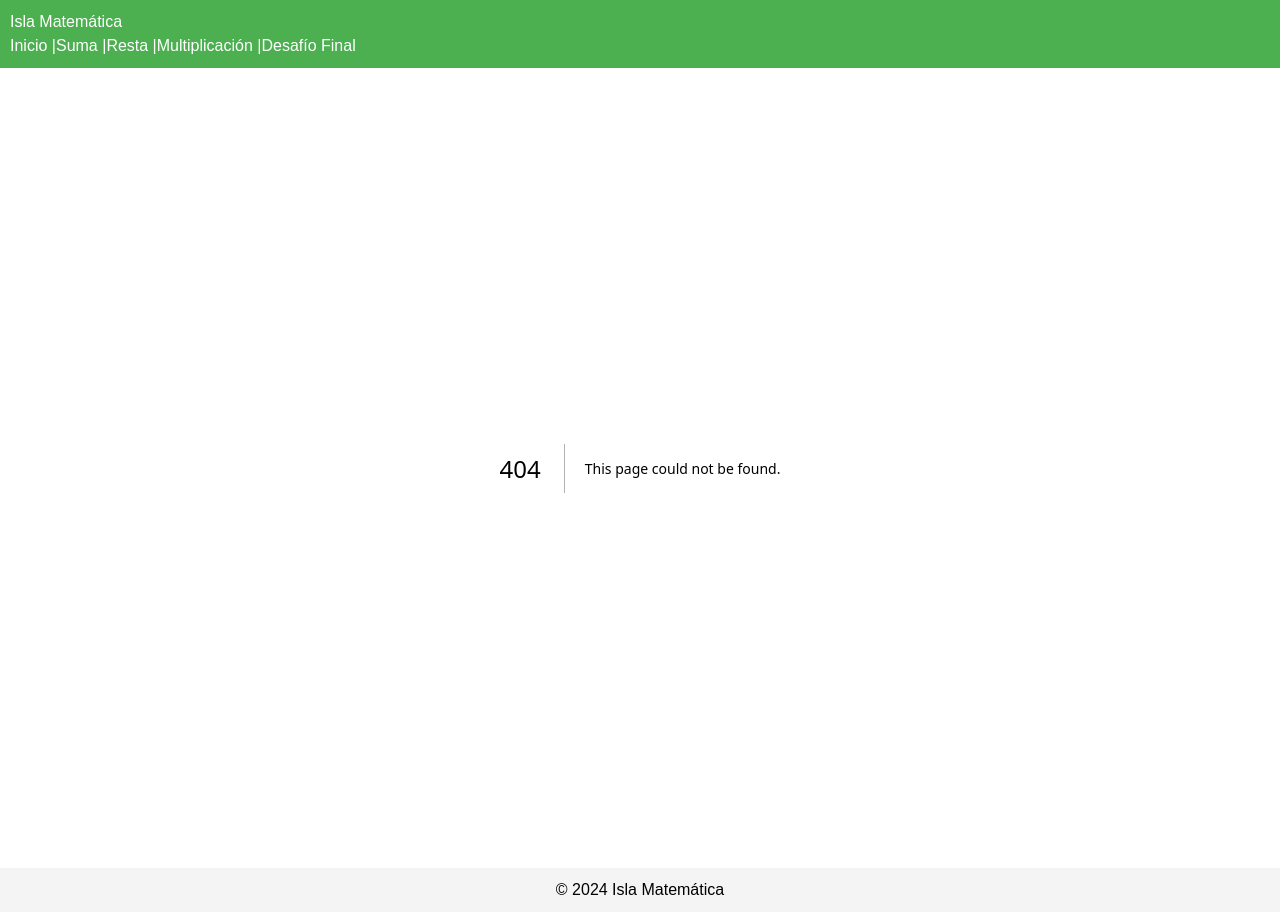
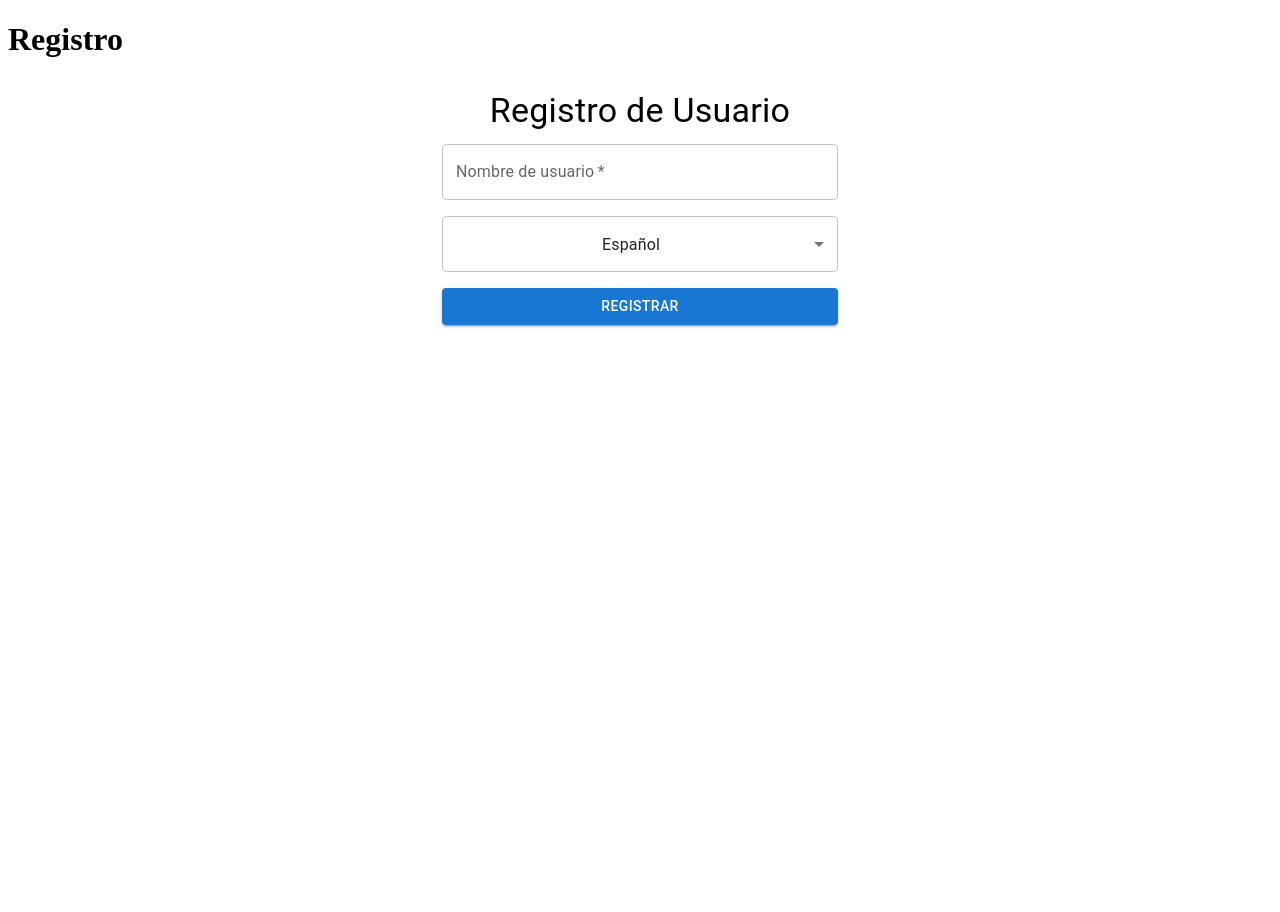
Before and after one commit to anttttos/IslaMatematica, a Next.js app: page /register in a window 1280 px wide. Before the commit this address had no page. After the commit the page ends 800 px from the top, so only its background shows below. Built offline with nearby package versions, Linux system fonts and the light colour scheme.

Commit message:
Configuracion de registro

```diff
--- a/components/RegisterForm.js
+++ b/components/RegisterForm.js
@@ -1,26 +1,65 @@
 // components/RegisterForm.js
 import { useState } from 'react';
-import bcrypt from 'bcryptjs';
+import { TextField, Button, Container, Typography, Select, MenuItem, Box } from '@mui/material';
 
 const RegisterForm = () => {
   const [username, setUsername] = useState('');
-  const [password, setPassword] = useState('');
+  const [language, setLanguage] = useState('es'); // Idioma predeterminado
+  const [message, setMessage] = useState(''); // Mensaje de feedback
 
-  const handleRegister = async () => {
-    const salt = await bcrypt.genSalt(10);
-    const hashedPassword = await bcrypt.hash(password, salt);
+  const handleSubmit = async (e) => {
+    e.preventDefault();
 
-    // Guarda el usuario y la contraseña cifrada en la base de datos a través de una API
-    // Aquí puedes usar axios para enviar los datos a la API
+    // Enviar los datos del usuario a la API
+    const res = await fetch('/api/usuarios', {
+      method: 'POST',
+      headers: {
+        'Content-Type': 'application/json',
+      },
+      body: JSON.stringify({ username, language }),
+    });
+
+    if (res.ok) {
+      setMessage('Usuario registrado con éxito');
+      setUsername(''); // Limpiar el campo de nombre de usuario
+    } else {
+      setMessage('Hubo un error al registrar el usuario');
+    }
   };
 
   return (
-    <div>
-      <h2>Registro de Usuario</h2>
-      <input type="text" placeholder="Nombre de usuario" value={username} onChange={(e) => setUsername(e.target.value)} />
-      <input type="password" placeholder="Contraseña" value={password} onChange={(e) => setPassword(e.target.value)} />
-      <button onClick={handleRegister}>Registrar</button>
-    </div>
+    <Container maxWidth="xs" style={{ marginTop: '2rem', textAlign: 'center' }}>
+      <Typography variant="h4" gutterBottom>
+        Registro de Usuario
+      </Typography>
+      <form onSubmit={handleSubmit}>
+        <Box display="flex" flexDirection="column" gap={2}>
+          <TextField
+            label="Nombre de usuario"
+            variant="outlined"
+            value={username}
+            onChange={(e) => setUsername(e.target.value)}
+            required
+          />
+          <Select
+            value={language}
+            onChange={(e) => setLanguage(e.target.value)}
+            variant="outlined"
+          >
+            <MenuItem value="es">Español</MenuItem>
+            <MenuItem value="en">English</MenuItem>
+          </Select>
+          <Button type="submit" variant="contained" color="primary">
+            Registrar
+          </Button>
+          {message && (
+            <Typography variant="body2" color="textSecondary">
+              {message}
+            </Typography>
+          )}
+        </Box>
+      </form>
+    </Container>
   );
 };
 
--- a/lib/mongodb.js
+++ b/lib/mongodb.js
@@ -4,25 +4,23 @@ import { MongoClient } from 'mongodb';
 let client;
 let clientPromise;
 
-// Verifica que DATABASE_URI esté definida en las variables de entorno
 if (!process.env.DATABASE_URI) {
-  throw new Error('Por favor, agrega tu URI de MongoDB en el archivo .env.local');
+  throw new Error('Please add your Mongo URI to .env.local');
 }
 
 const uri = process.env.DATABASE_URI;
 
-// Manejar la conexión de manera diferente en desarrollo y en producción
 if (process.env.NODE_ENV === 'development') {
-  // En desarrollo, usamos una variable global para mantener la conexión entre cambios de código
   if (!global._mongoClientPromise) {
     client = new MongoClient(uri);
     global._mongoClientPromise = client.connect();
+    console.log('Conectando a MongoDB en modo desarrollo');
   }
   clientPromise = global._mongoClientPromise;
 } else {
-  // En producción, se crea un nuevo cliente para cada conexión
   client = new MongoClient(uri);
   clientPromise = client.connect();
+  console.log('Conectando a MongoDB en modo producción');
 }
 
 export default clientPromise;
--- a/package.json
+++ b/package.json
@@ -15,6 +15,7 @@
     "axios": "^1.7.7",
     "bcryptjs": "^2.4.3",
     "i18next": "^23.16.4",
+    "mongodb": "^6.10.0",
     "next": "15.0.2",
     "react": "19.0.0-rc-02c0e824-20241028",
     "react-dom": "19.0.0-rc-02c0e824-20241028",
--- a/pages/api/register.js
+++ /dev/null
@@ -1,25 +0,0 @@
-// pages/api/usuarios.js
-import clientPromise from '../../lib/mongodb';
-
-export default async function handler(req, res) {
-  // Conectarse a la base de datos
-  const client = await clientPromise;
-  const db = client.db('mydatabase'); // Cambia 'mydatabase' por el nombre de tu base de datos en MongoDB
-
-  switch (req.method) {
-    case 'GET':
-      // Obtener todos los documentos en la colección "usuarios"
-      const usuarios = await db.collection('usuarios').find({}).toArray();
-      res.status(200).json(usuarios);
-      break;
-    case 'POST':
-      // Insertar un nuevo usuario en la colección "usuarios"
-      const nuevoUsuario = req.body;
-      await db.collection('usuarios').insertOne(nuevoUsuario);
-      res.status(201).json({ message: 'Usuario agregado!' });
-      break;
-    default:
-      res.status(405).end(); // Método no permitido
-      break;
-  }
-}
--- /dev/null
+++ b/pages/api/usuarios.js
@@ -0,0 +1,37 @@
+// pages/api/usuarios.js
+import clientPromise from '../../lib/mongodb';
+
+export default async function handler(req, res) {
+  try {
+    const client = await clientPromise;
+    const db = client.db('IslaMatematica'); // Cambia 'mydatabase' al nombre real de tu base de datos
+
+    switch (req.method) {
+      case 'GET':
+        const usuarios = await db.collection('usuarios').find({}).toArray();
+        res.status(200).json(usuarios);
+        break;
+      case 'POST':
+        const { username, language } = req.body;
+        if (!username || !language) {
+          res.status(400).json({ message: 'Nombre de usuario e idioma son obligatorios' });
+          return;
+        }
+
+        // Intenta insertar el usuario en la base de datos
+        const result = await db.collection('usuarios').insertOne({ username, language });
+        if (result.acknowledged) {
+          res.status(201).json({ message: 'Usuario agregado!' });
+        } else {
+          res.status(500).json({ message: 'No se pudo agregar el usuario a la base de datos' });
+        }
+        break;
+      default:
+        res.status(405).end(); // Método no permitido
+        break;
+    }
+  } catch (error) {
+    console.error('Error en la API de usuarios:', error);
+    res.status(500).json({ message: 'Error al conectar con la base de datos', error: error.message });
+  }
+}
--- /dev/null
+++ b/pages/register.js
@@ -0,0 +1,11 @@
+// pages/register.js
+import RegisterForm from '../components/RegisterForm';
+
+export default function Register() {
+  return (
+    <div>
+      <h1>Registro</h1>
+      <RegisterForm />
+    </div>
+  );
+}
```
Also changed, not shown: 1 other file (tests, documents, lock files or other folders).
